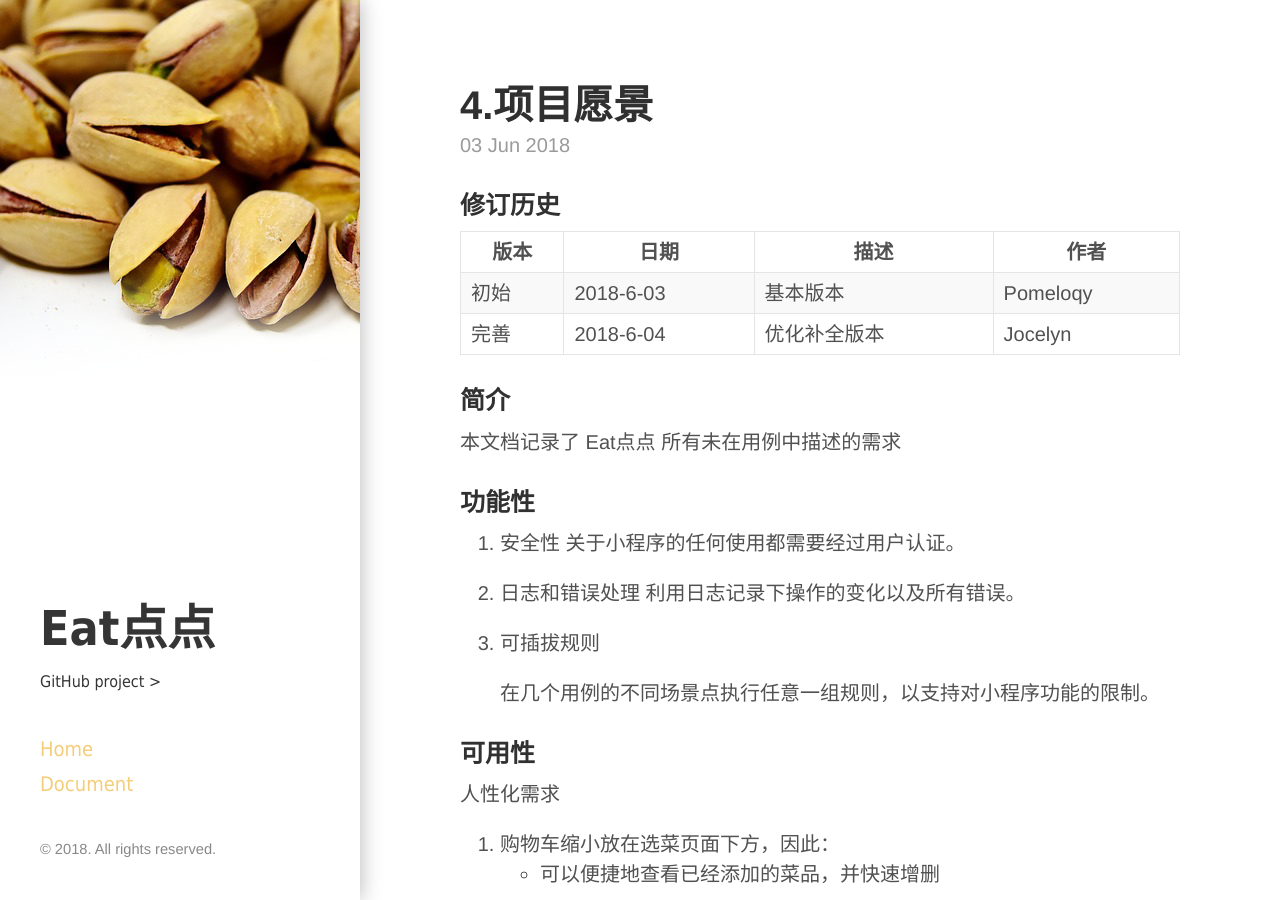
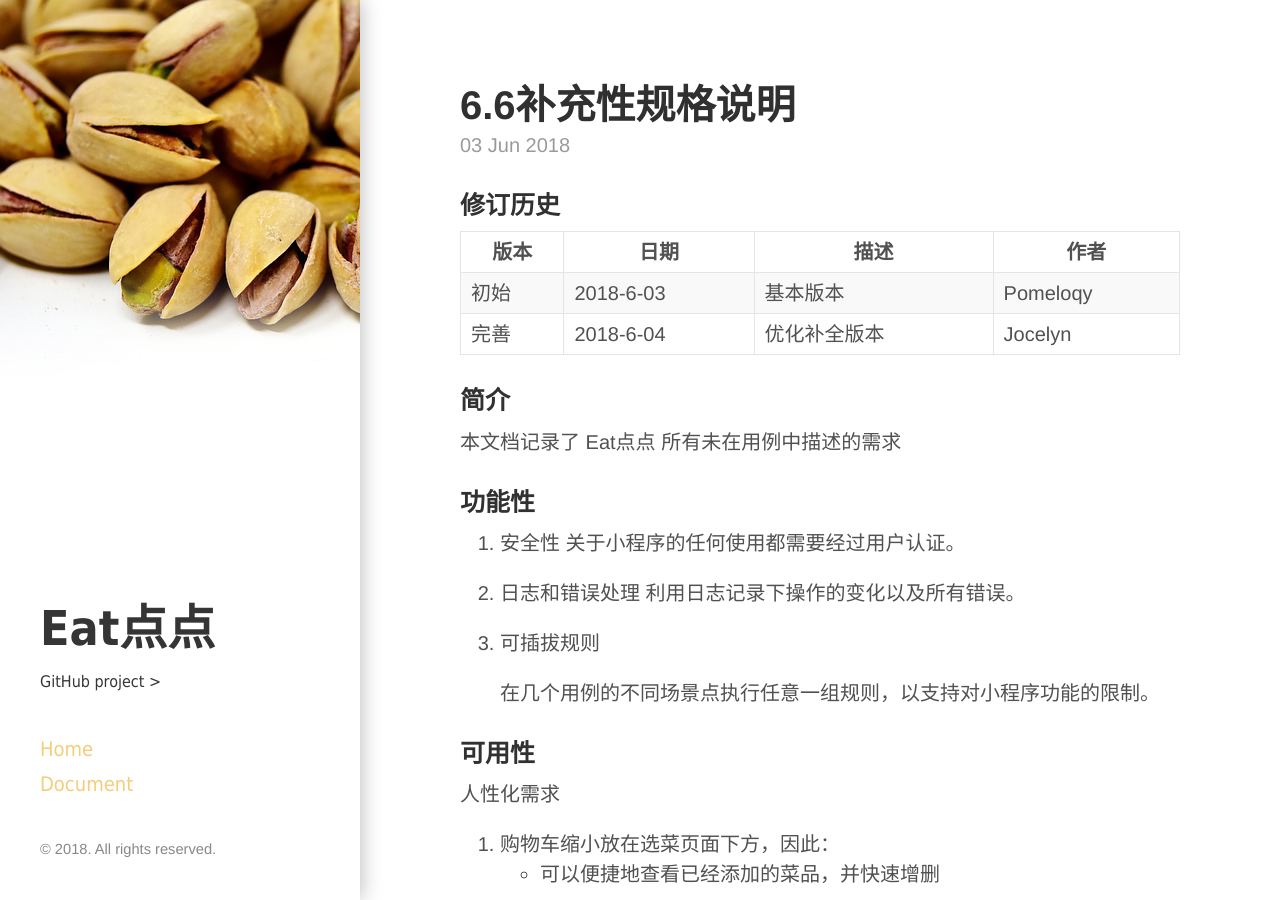
Before and after one commit to ChickenDinner8/ChickenDinner8.github.io, a Jekyll site: the page built from _posts/2018-06-03-6.6补充性规格说明.md, in a window 1280 px wide and 900 px high. Built offline with Jekyll 4.4.1, drawn with Linux system fonts in a browser that asks for light colours.

```diff
--- a/_posts/2018-06-03-6.6补充性规格说明.md
+++ b/_posts/2018-06-03-6.6补充性规格说明.md
@@ -1,6 +1,6 @@
 ---
 layout: post
-title: 4.项目愿景
+title: 6.6补充性规格说明
 tags: document
 ---
 
```
